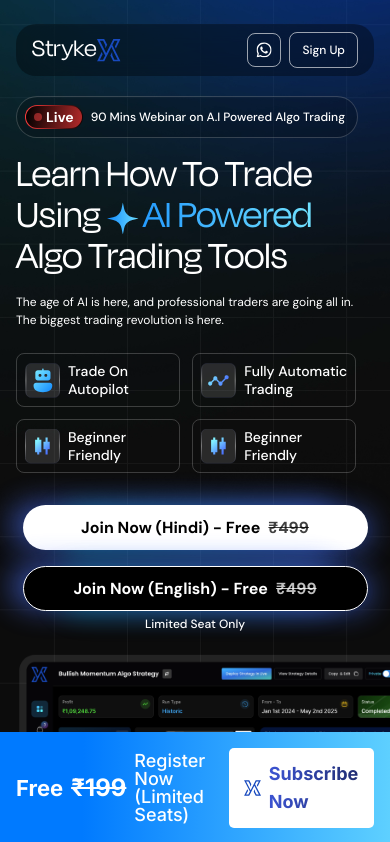
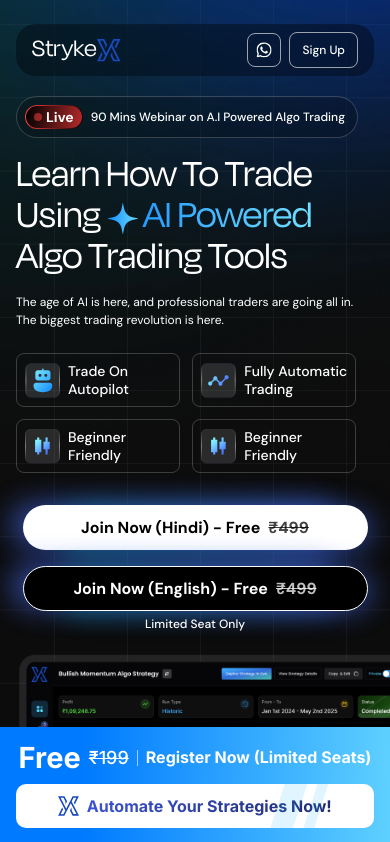
Before and after one commit to vikrantkkkk/algo-webinar, a React (Vite) app: page / in a window 390 px wide. Shown: the top 842 px of the page. Built offline with nearby package versions, Linux system fonts and the light colour scheme; a web font is replaced by a local one.

Commit message:
stripe modified

```diff
--- a/src/components/Footer.jsx
+++ b/src/components/Footer.jsx
@@ -11,6 +11,7 @@
 import instagram from "../assets/svg/instagram.svg";
 import youtube from "../assets/svg/youtube.svg";
 import linkedin from "../assets/svg/linkedin.svg";
+import buttonringicon from "../assets/svg/buttonringicon.svg";
 import { AnimateFromInside } from "../common/ScrollFadeIn";
 
 const Footer = () => {
@@ -410,47 +411,64 @@
             "linear-gradient(90.62deg, #007AFF 21.32%, #81F0FF 129.21%), linear-gradient(0deg, rgba(0, 0, 0, 0.2), rgba(0, 0, 0, 0.2))",
         }}
       >
-        <div className="flex justify-start items-center text-white gap-2">
-          <p className="font-bold text-[22px] leading-[100%]">Free </p>
+        <div className="flex justify-center items-center text-white gap-2">
+          <p className="font-bold font-inter text-[48px] leading-[100%]">
+            Free{" "}
+          </p>
           <p className="font-inter  font-medium text-[24px] leading-[20px]">
-            <span className="font-bold text-[42px] leading-[100%] stroke-[1.5px] line-through">
+            <span className="font-normal font-inter text-[28px] leading-[100%] stroke-[1.5px] line-through">
               ₹199
             </span>{" "}
-            <span className="text-[18px]">Register Now (Limited Seats)</span>
+            <span className="font-medium font-inter text-[32px] leading-[100%]">
+              Register Now (Limited Seats)
+            </span>
           </p>
         </div>
         <div
           onClick={() => {}}
-          className="flex justify-center items-center gap-2 bg-white py-3 px-6 rounded-[10px] cursor-pointer"
+          className="flex relative justify-center items-center gap-2 bg-white py-3 px-6 rounded-[10px] cursor-pointer"
         >
           <img src={x} alt={x} className="h-[37px] object-cover" />
           <p className="font-bold text-[24px] leading-[28px] bg-[linear-gradient(90.44deg,_#3E57DA_-7.94%,_#212E74_97.48%)] bg-clip-text text-transparent">
-            Automate Your Trading Now!
+            Automate Your Strategies Now!
           </p>
+          <img
+            src={buttonringicon}
+            alt={buttonringicon}
+            className="absolute right-10 top-1/2 -translate-y-1/2 object-cover"
+          />
         </div>
       </div>
       <div
-        className="font-inter mx-auto gap-3 justify-between md:hidden px-4 flex items-center md:px-28 py-4 w-screen fixed z-20 bottom-0"
+        className="font-inter mx-auto justify-between md:hidden px-4 flex flex-col items-center md:px-28 py-4 w-screen fixed z-20 bottom-0 gap-3"
         style={{
           background:
             "linear-gradient(90.62deg, #007AFF 21.32%, #81F0FF 129.21%), linear-gradient(0deg, rgba(0, 0, 0, 0.2), rgba(0, 0, 0, 0.2))",
         }}
       >
-         <div className="flex justify-start items-center text-white gap-2">
-           <span className="font-bold text-[22px] leading-[100%]">Free</span>
-           <span className="font-bold text-[24px] leading-[100%] line-through decoration-white decoration-2 flex items-center">
-             ₹199
-           </span>
-           <span className="font-medium text-[18px] leading-[100%]">Register Now (Limited Seats)</span>
-         </div>
+        <div className="flex justify-center items-center text-white gap-2 w-full">
+          <span className="font-bold font-inter text-[29px] leading-[100%]">Free</span>
+          <span className="font-medium font-inter text-[18px] leading-[100%] line-through decoration-white decoration-1 flex items-center">
+            ₹199
+          </span>
+          <div className="w-px h-4 bg-white opacity-60"></div>
+          <span className="font-bold font-inter text-[16px] leading-[17px]">
+            Register Now (Limited Seats)
+          </span>
+        </div>
         <div
           onClick={() => {}}
-          className="flex justify-center items-center gap-2 bg-white py-3 px-6 rounded-[5px] cursor-pointer"
+          className="flex relative justify-center items-center gap-2 bg-white py-3 px-6 rounded-[10px] cursor-pointer w-full overflow-hidden"
         >
-          <img src={x} alt={x} className="h-[16px] object-cover" />
-          <p className="font-bold text-[18px] leading-[28px] bg-[linear-gradient(90.44deg,_#3E57DA_-7.94%,_#212E74_97.48%)] bg-clip-text text-transparent">
-            Subscribe Now
+          <img src={x} alt={x} className="h-[20px] object-cover" />
+          <p className="font-bold text-[16px] leading-[20px] bg-[linear-gradient(90.44deg,_#3E57DA_-7.94%,_#212E74_97.48%)] bg-clip-text text-transparent">
+            Automate Your Strategies Now!
           </p>
+          <img
+            src={buttonringicon}
+            alt={buttonringicon}
+            className="absolute right-10 top-1/2 -translate-y-1/2 object-cover"
+          />
         </div>
       </div>
     </footer>
```
Also changed, not shown: src/assets/svg/buttonringicon.svg (added).
